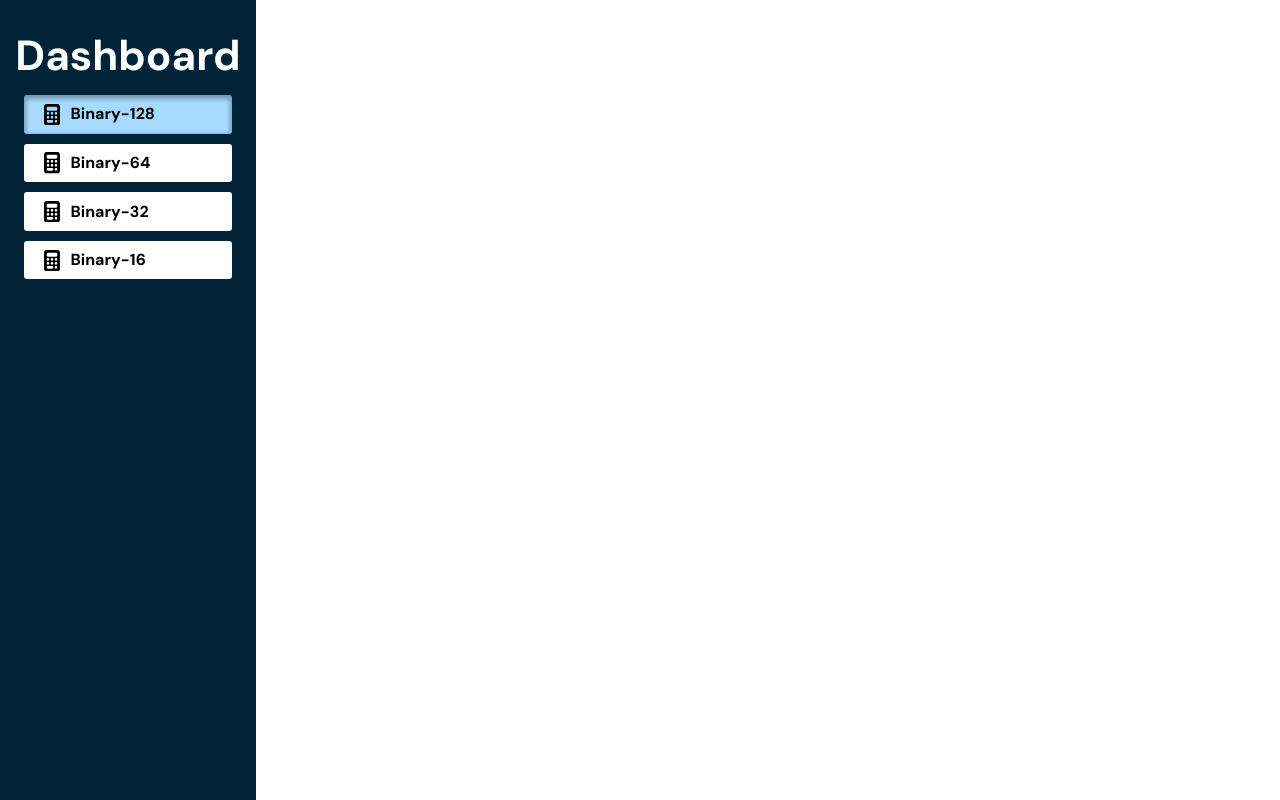
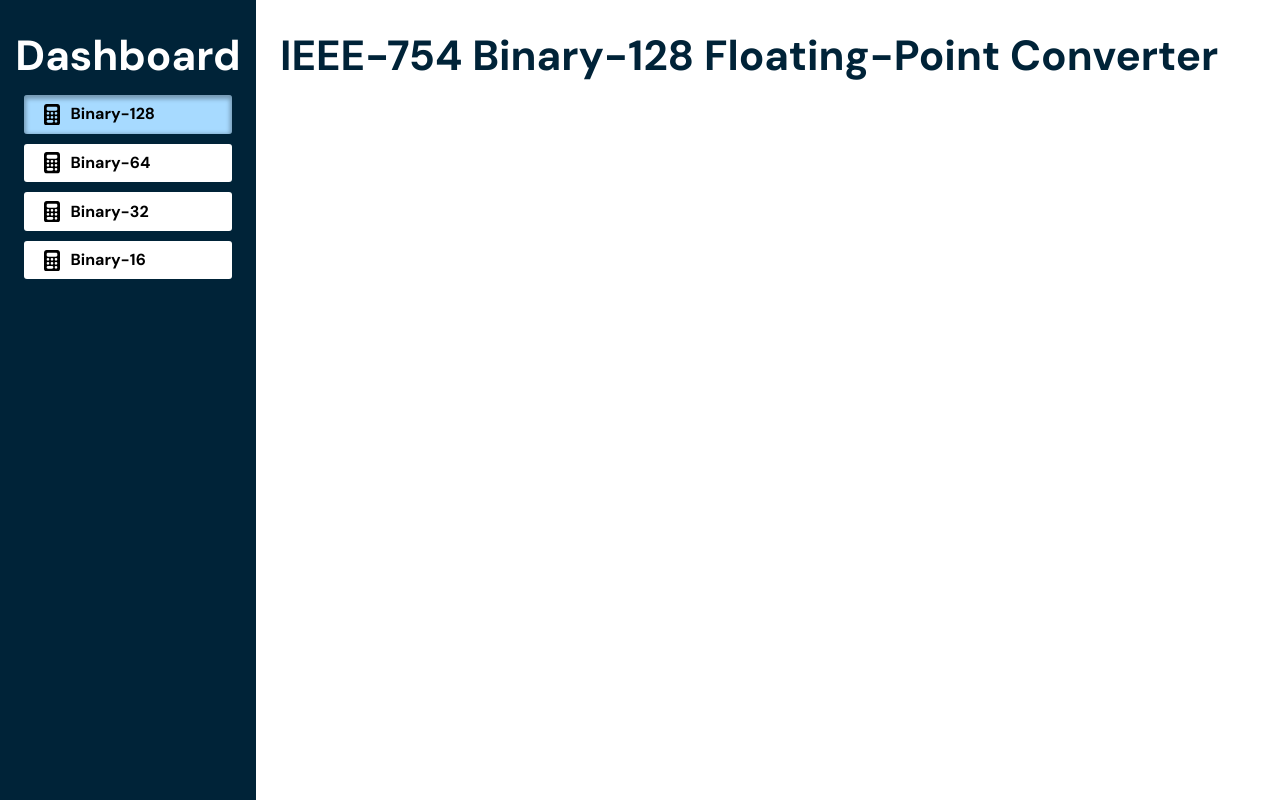
Before and after one commit to patrickjamesmarcellana/IEEEBinary128Converter, a website: page src/views/index.html in a window 1280 px wide. Drawn offline with nearby package versions, Linux system fonts and the light colour scheme; files whose address does not match are found by name.

Commit message:
Add title to main page

```diff
--- a/src/views/index.html
+++ b/src/views/index.html
@@ -34,8 +34,10 @@
                     Binary-16
                 </div>
             </div>
-            <div>
-
+            <div class="h-screen p-6 flex flex-col items-center font-['DM_Sans'] font-bold">
+                <div class="text-[#002338] text-[3.29vw]">
+                    IEEE-754 Binary-128 Floating-Point Converter
+                </div>
             </div>
         </div>
     </body>
```
